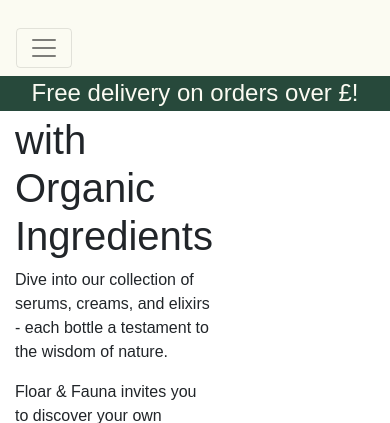
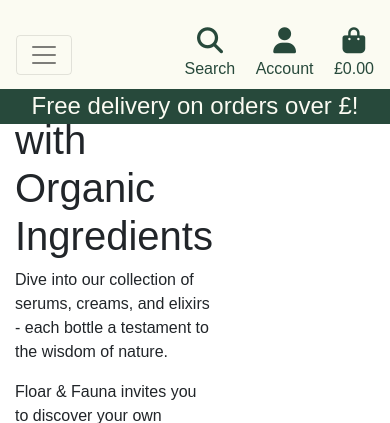
Before and after one commit to AndyWright360/Flora-and-Fauna, a Django app: page / in a window 390 px wide. Shown: the top 423 px of the page. Run offline with Django 3.2, Linux system fonts and the light colour scheme; the visitor is signed in with stand-in values (Sample User, id 1); some libraries are stand-ins or nearby versions; some web fonts are replaced.

Commit message:
docs: complete header and nav styling

```diff
--- a/static/css/base.css
+++ b/static/css/base.css
@@ -100,7 +100,7 @@ a:hover {
     display: inline-block;
 }
 
-/*--- Searchbar ---*/
+/*--- Search Bar ---*/
 
 .search-bar {
     border: 4px double var(--light-green);
@@ -123,6 +123,7 @@ a:hover {
     color: var(--green);
     padding: 4px;
     border: none;
+    width: 100%;
 }
 
 .search-bar:focus-within {
@@ -135,6 +136,11 @@ a:hover {
 
 .search-input:focus {
     outline: none;
+}
+
+.search-dropdown {
+    display: flex;
+    justify-content: center;
 }
 
 /*--- User Icons ---*/
@@ -161,6 +167,7 @@ a:hover {
     border: 4px double var(--light-green);
     border-radius: 25px;
     overflow: hidden;
+    max-width: fit-content;
 }
 
 .dropdown-item {
@@ -197,16 +204,18 @@ a:hover {
 #delivery-banner {
     display: flex;
     width: 100%;
-    height: 35px;
+    min-height: 35px;
     grid-area: 3 / 1 / 4 / 4;
     background-color: var(--green);
     align-items: center;
     justify-content: center;
+    padding: 0 20px;
 }
 
 .delivery-font {
     color: var(--white);
     margin: 0;
+    text-align: center;
 }
 
 /*---------- Media Queries ----------*/
@@ -219,11 +228,25 @@ a:hover {
 
     .nav-container {
         justify-self: start;
-        grid-area: 1 / 1 / 2 / 2;
+        grid-area: 1 / 1 / 2 / 4;
         display: flex;
     }
 
     .logo-container {
         padding-bottom: 20px;
     }
+
+    #delivery-banner {
+        grid-area: 2 / 1 / 3 / 4;
+    }
+
+    .nav-link {
+        padding: .5rem;
+    }
+
+    .search-bar {
+        width: 60%;
+        min-width: 240px;
+        max-width: 400px;
+    }
 }
--- a/templates/base.html
+++ b/templates/base.html
@@ -76,7 +76,7 @@
                             aria-haspopup="true" aria-expanded="false">
                             <div class="text-center mr-2">
                                 <div><i class="fas fa-user lg-icon"></i></div>
-                                <p class="mb-0">My Account</p>
+                                <p class="mb-0">Account</p>
                             </div>
                         </a>
                         <div class="dropdown-menu dropdown-menu-right" aria-labelledby="user-options">
@@ -114,6 +114,7 @@
                 <button class="navbar-toggler" type="button" data-toggle="collapse" data-target="#main-nav" aria-controls="main-nav" aria-expanded="false" aria-label="Toggle navigation">
                     <span class="navbar-toggler-icon"></span>
                 </button>
+                {% include 'includes/mobile-top-header.html' %}
                 {% include 'includes/main-nav.html' %}
             </nav>
         </div>
--- /dev/null
+++ b/templates/includes/mobile-top-header.html
@@ -0,0 +1,59 @@
+<div>
+    <li class="list-inline-item mr-3">
+        <a class="nav-font d-block d-lg-none" href="#" id="mobile-search" data-toggle="dropdown" aria-haspopup="true" aria-expanded="false">
+            <div class="text-center">
+                <div><i class="fas fa-search lg-icon"></i></div>
+                <p class="my-0">Search</p>
+            </div>
+        </a>
+        <div class="dropdown-menu border-0 w-100 p-3 rounded-0 my-0" aria-labelledby="mobile-search">
+            <form method="GET" action="">
+                <div class="search-dropdown">
+                    <div class="search-bar">
+                        <button class="search-btn" type="submit">
+                            <span class="icon">
+                                <i class="fas fa-search"></i>
+                            </span>
+                        </button>
+                        <input class="search-input" type="text" name="q"
+                            placeholder="Search our site">
+                    </div>
+                </div>
+            </form>
+        </div>
+    </li>
+    <li class="list-inline-item dropdown mr-0">
+        <a class="nav-font d-block d-lg-none" href="#" id="user-options" data-toggle="dropdown" aria-haspopup="true" aria-expanded="false">
+            <div class="text-center">
+                <div><i class="fas fa-user lg-icon"></i></div>
+                <p class="my-0">Account</p>
+            </div>
+        </a>
+        <div class="dropdown-menu dropdown-menu-right" aria-labelledby="user-options">
+            {% if request.user.is_authenticated %}
+                {% if request.user.is_superuser %}
+                    <a href="" class="dropdown-item">Product Management</a>
+                {% endif %}
+                <a href="" class="dropdown-item">My Profile</a>
+                <a href="{% url 'account_logout' %}" class="dropdown-item">Logout</a>
+            {% else %}
+                <a href="{% url 'account_signup' %}" class="dropdown-item">Register</a>
+                <a href="{% url 'account_login' %}" class="dropdown-item">Login</a>
+            {% endif %}
+        </div>
+    </li>
+    <li class="list-inline-item ml-3">
+        <a class="nav-font d-block d-lg-none" href="">
+            <div class="text-center">
+                <div><i class="fas fa-shopping-bag lg-icon"></i></div>
+                <p class="my-0">
+                    {% if grand_total %}
+                        £{{ grand_total|floatformat:2 }}
+                    {% else %}
+                        £0.00
+                    {% endif %}
+                </p>
+            </div>
+        </a>
+    </li>
+</div>
```
